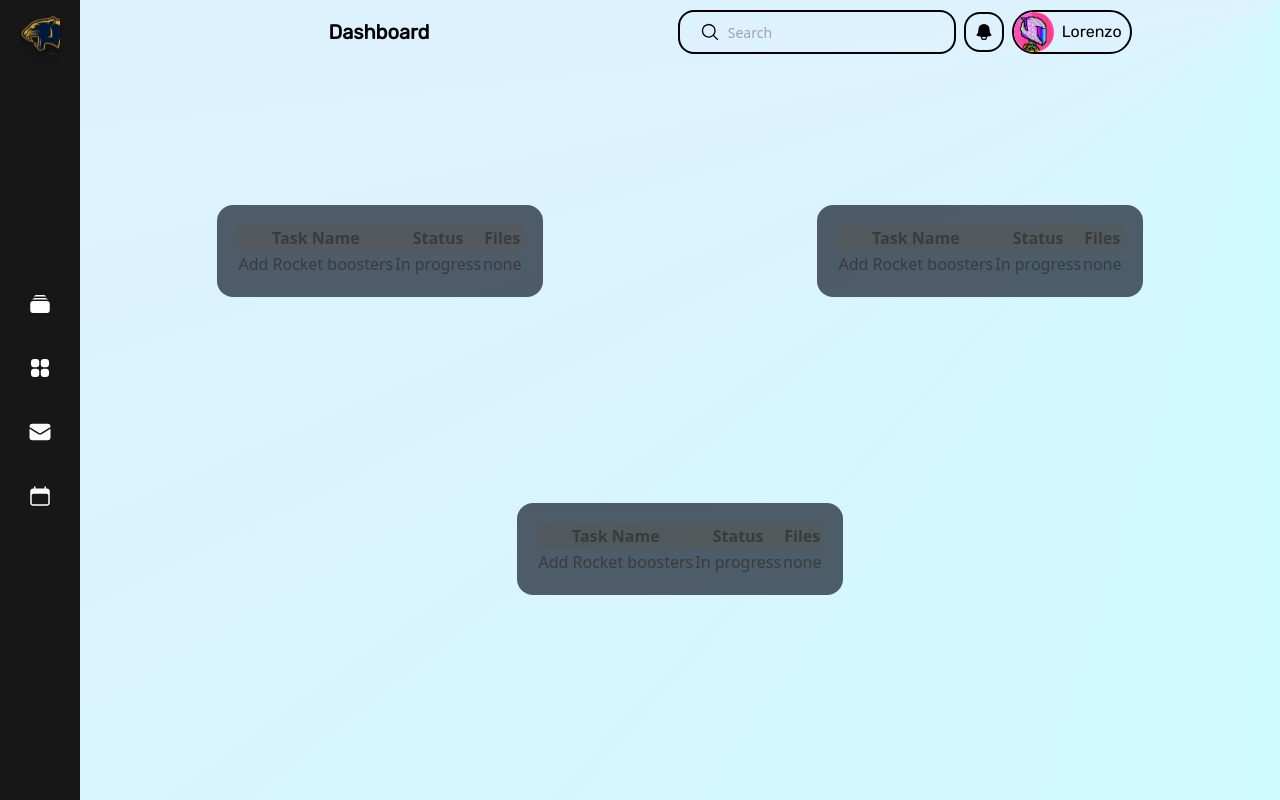
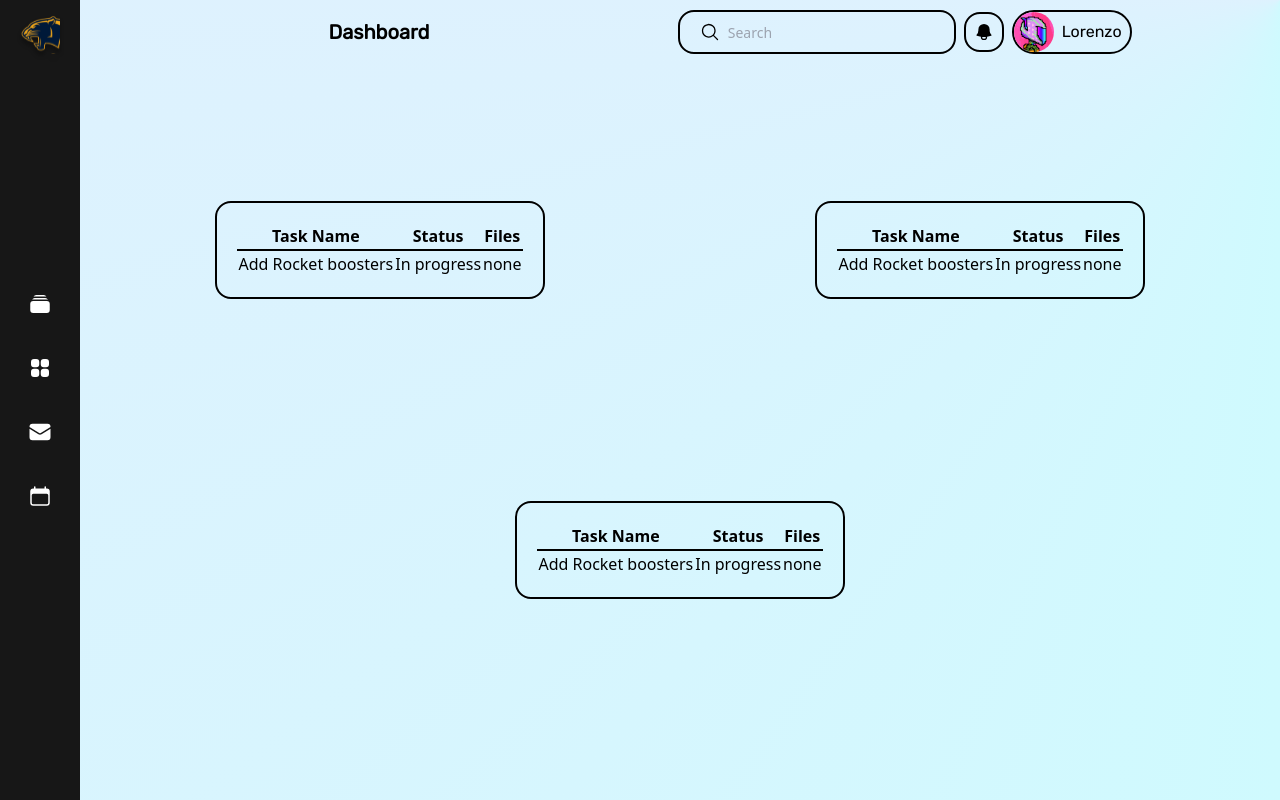
Before and after one commit to LoreMontero/moto-dash, a React (Create React App) app: page / in a window 1280 px wide. Built offline with nearby package versions, Linux system fonts and the light colour scheme.

Commit message:
Added border colors to make the tables fit the asthetic of the webiste.

```diff
--- a/src/components/Tables.jsx
+++ b/src/components/Tables.jsx
@@ -1,8 +1,8 @@
 const Tables = () => {
     return (
-        <div className="bg-gray-800 opacity-75 rounded-2xl p-5">
-            <table className="table-fixed rounded-2xl">
-                <thead className="bg-neutral-800">
+        <div className="border-black border-2 rounded-2xl p-5">
+            <table className="table-auto">
+                <thead className="border-b-2 border-black">
                     <tr>
                         <th>
                             Task Name
```
